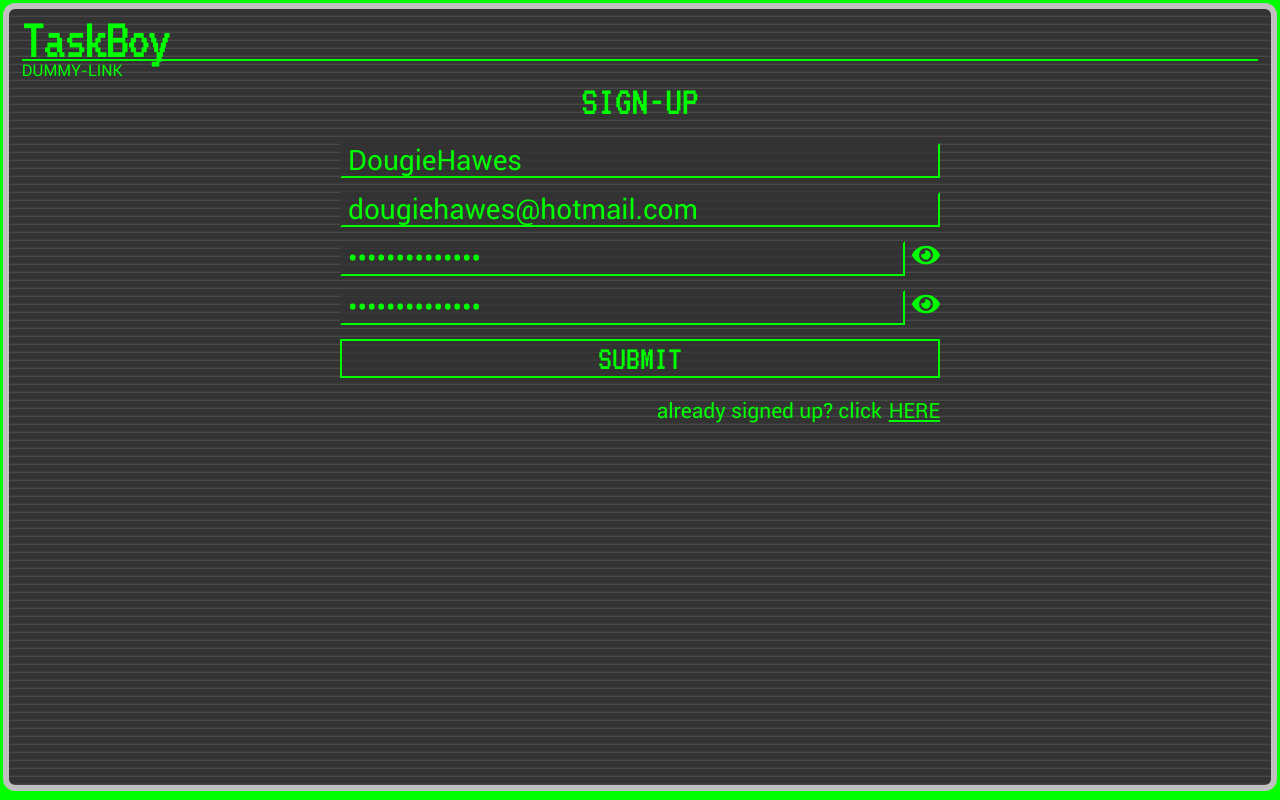
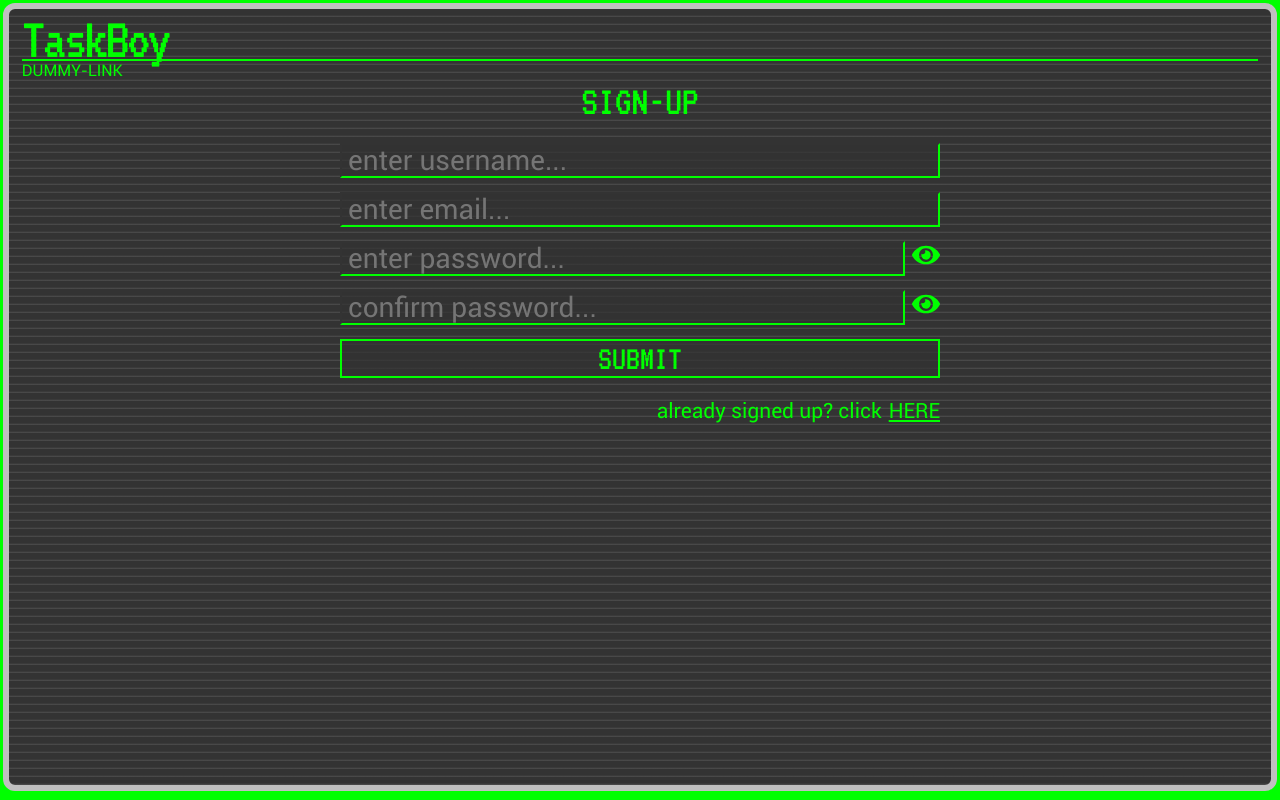
Before and after one commit to DougieHawes/taskboy-client, a React (Create React App) app: page /auth in a window 1280 px wide. Both pictures are taken after a click on the element "HERE". Built offline with nearby package versions, Linux system fonts and the light colour scheme; no server answers.

Commit message:
added auth functionality

```diff
--- a/src/components/routes/auth/SignUp.js
+++ b/src/components/routes/auth/SignUp.js
@@ -14,10 +14,10 @@ const REACT_APP_API_URL = process.env.REACT_APP_API_URL;
 
 const SignUp = ({ onClick }) => {
   const [formData, setFormData] = useState({
-    username: "DougieHawes",
-    email: "dougiehawes@hotmail.com",
-    password: "Wittgenstein42",
-    confirmPassword: "Wittgenstein42",
+    username: "",
+    email: "",
+    password: "",
+    confirmPassword: "",
   });
   const [passwordOn, setPasswordOn] = useState(true);
 
```
